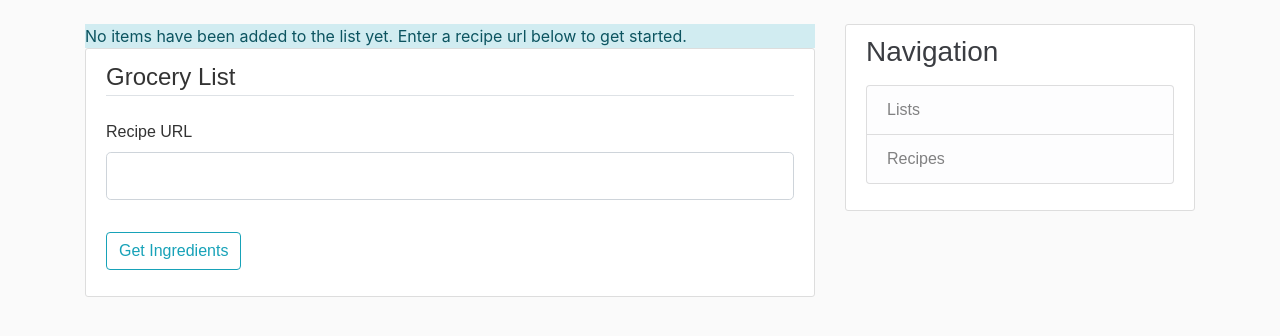
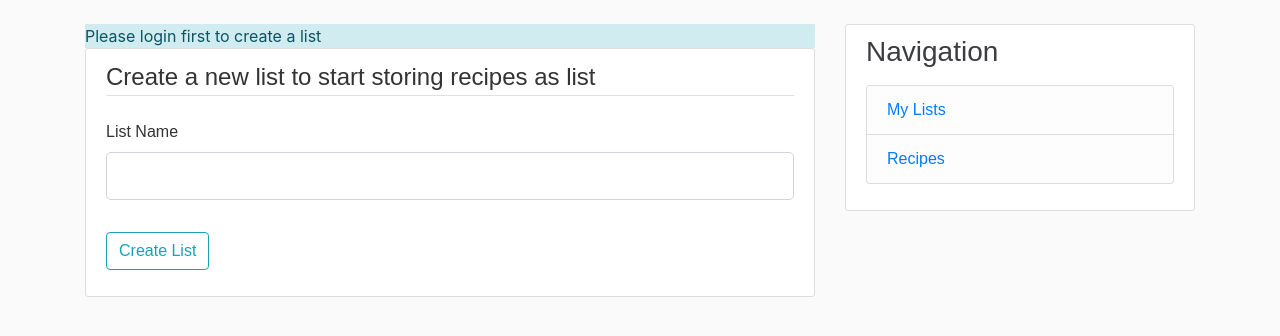
Before and after one commit to vhlavinka/Recipe-App, a Flask app: page / in a window 1280 px wide. Shown: the part 56-392 px from the top of the page. Run offline with Flask 2, Linux system fonts and the light colour scheme; some libraries are stand-ins or nearby versions.

Commit message:
Add files via upload
added in my list and recipe pages

```diff
--- a/Flask_Recipe/flaskrecipe/forms.py
+++ b/Flask_Recipe/flaskrecipe/forms.py
@@ -8,7 +8,6 @@ class RegistrationForm(FlaskForm):
     email = StringField('Email', validators=[DataRequired(), Email()])
     password = PasswordField('Password', validators=[DataRequired(), Length(min=5,max=20)])
     reenter = PasswordField('Re-enter password', validators=[DataRequired(), EqualTo('password')])
-
     submit = SubmitField('Sign up')
 
     def validate_username(self, username):
@@ -25,10 +24,12 @@ class LoginForm(FlaskForm):
     email = StringField('Email', validators=[DataRequired(), Email()])
     password = PasswordField('Password', validators=[DataRequired()])
     remember_me = BooleanField('Remember me')
+    submit = SubmitField('Sign in')
 
-    submit = SubmitField('Sign in')
+class NewListForm(FlaskForm):
+    list_title = StringField('List Name', validators=[DataRequired()])
+    submit = SubmitField('Create List')
 
 class EnterRecipe(FlaskForm):
     recipe_url = StringField('Recipe URL', validators=[DataRequired()])
-
     submit = SubmitField('Get Ingredients')
--- a/Flask_Recipe/flaskrecipe/routes.py
+++ b/Flask_Recipe/flaskrecipe/routes.py
@@ -1,6 +1,6 @@
 from flask import render_template, url_for, flash, redirect, request, session
-from flaskrecipe.forms import RegistrationForm, LoginForm, EnterRecipe
-from flaskrecipe.models import User, Item
+from flaskrecipe.forms import RegistrationForm, LoginForm, NewListForm, EnterRecipe
+from flaskrecipe.models import User, Item, List
 from flaskrecipe import app, db, bcrypt
 from flask_login import login_user, logout_user, current_user, login_required
 from bs4 import BeautifulSoup
@@ -8,82 +8,20 @@ import requests
 import json
 import re
 
-
+# Home page will let users create a new list, which will then redirect to MyLists page upon submission
 @app.route("/", methods= ['GET','POST'])
 @app.route("/home", methods= ['GET','POST'])
 def home():
-    form = EnterRecipe()
+    form = NewListForm()
+    if form.validate_on_submit() and current_user.is_authenticated:
+        new_list = List(user=current_user, list_title=form.list_title.data)
+        db.session.add(new_list)
+        db.session.commit()
+        return redirect(url_for('mylists'))
+    if current_user.is_authenticated == False:
+        flash(f'Please login first to create a list', 'info')
 
-    if form.validate_on_submit and request.method == 'POST':
-        try:
-            url = form.recipe_url.data
-            headers = {'User-Agent': 'Mozilla/5.0 (Macintosh; Intel Mac OS X 10_11_5) AppleWebKit/537.36 (KHTML, like Gecko) Chrome/50.0.2661.102 Safari/537.36'}
-            r = requests.get(url, headers = headers)
-            soup = BeautifulSoup(r.text,'html5lib')
-
-            # store title of recipe
-            title = soup.title.string
-
-            # parse for JSON-LD
-            getJSON = soup.find("script", {"type" : "application/ld+json"})
-
-            if getJSON is not None:
-                # if recipeIngredient not found in first block of script, then search next
-                failsafe = 0;
-                while "recipeIngredient" not in str(getJSON) and failsafe < 10:
-                    getJSON = getJSON.findNext("script", {"type": "application/ld+json"})
-                    failsafe = failsafe + 1 #provide a failsafe to avoid infinite loop. This occurs if there is no more application/ld_json tags
-
-                # parse out tags
-                getJSON = re.sub(r"<[^>]*>", "", getJSON.string)
-
-                # create list
-                list = getJSON
-
-                # decode JSON
-                list = json.loads(list)
-
-                # extract recipe ingredient list
-                recipeList = list["recipeIngredient"]
-
-                # pull each item from dictionary
-                for ele in recipeList:
-                    item = Item(name=ele, user=current_user) #store
-                    db.session.add(item)
-                    db.session.commit()
-
-                return redirect(url_for('home'))
-
-            # use this method if no application/ld+json
-            oEmbedURL = soup.find("link", rel="alternate", type="application/json+oembed", href = True)['href']
-
-            if getJSON is None and oEmbedURL is not None:
-
-                apiRequest = requests.get(oEmbedURL)
-                apiContents = apiRequest.json()
-                apiContentsTitle = apiContents['title']
-                apiContentsHtml = apiContents['html']
-                apiSoup = BeautifulSoup(apiContentsHtml, 'html5lib')
-
-                list = apiSoup.findAll("li", itemprop="recipeIngredient")
-
-                for ele in list:
-                    Item(name=ele, user=current_user) #store
-                    db.session.add(item)
-                    db.session.commit()
-
-                return redirect(url_for('home'))
-                flash(f'Ingredients obtained from {form.recipe_url.data}', 'success')
-        except:
-            flash(f'Cannot obtain ingredients from {form.recipe_url.data}', 'danger')
-
-    try:
-        items = Item.query.filter_by(user_id=current_user.id).all()
-    except:
-       items = []
-       flash(f'No items have been added to the list yet. Enter a recipe url below to get started.', 'info')
-
-    return render_template('home.html', form=form, items=items)
+    return render_template('home.html', form=form)
 
 @app.route("/about")
 def about():
@@ -122,3 +60,118 @@ def login():
 def logout():
     logout_user()
     return redirect(url_for('home'))
+
+''' ------------------------------------------------------------------------------------------
+MY LISTS PAGE / RECIPE PAGE
+------------------------------------------------------------------------------------------ '''
+@app.route("/myrecipes", methods= ['GET','POST'])
+def myrecipes():
+    try:
+        recipes = Recipe.query.filter_by(user_id=current_user.id).all()
+    except:
+        recipes = []
+        flash(f'No recipes have been saved yet.', 'info')
+    return render_template('myrecipes.html', recipes=recipes)
+
+@app.route("/myrecipes/recipe/<recipe_id>", methods= ['GET','POST'])
+def recipe(recipe_id):
+    try:
+        recipe = Recipe.query.filter_by(id=recipe_id).first()
+    except:
+        recipe = ''
+        flash(f'No recipes have been saved yet.', 'info')
+    return render_template('myrecipes.html', recipe=recipe)
+
+@app.route("/mylists", methods= ['GET','POST'])
+def mylists():
+    try:
+        lists = List.query.filter_by(user_id=current_user.id).all()
+    except:
+        lists = []
+        flash(f'No lists have been created yet.', 'info')
+    return render_template('mylists.html', lists=lists)
+
+@app.route("/mylists/list/<list_id>", methods= ['GET','POST'])
+def list(list_id):
+    if current_user.is_authenticated == False:
+        flash(f'Please login', 'info')
+        return redirect(url_for('login'))
+
+    # load list
+    list_data = List.query.filter_by(id=list_id).first()
+
+    form = EnterRecipe()
+
+    # BEGIN RECIPE WEB SCRAPING
+    if form.validate_on_submit and request.method == 'POST':
+        try:
+            url = form.recipe_url.data
+            headers = {'User-Agent': 'Mozilla/5.0 (Macintosh; Intel Mac OS X 10_11_5) AppleWebKit/537.36 (KHTML, like Gecko) Chrome/50.0.2661.102 Safari/537.36'}
+            r = requests.get(url, headers = headers)
+            soup = BeautifulSoup(r.text,'html5lib')
+
+            # store title of recipe
+            title = soup.title.string
+            #recipe_data = Recipe(name=title,instructions=url)
+            #db.session.add(recipe_data)
+            #db.session.commit()
+
+            # parse for JSON-LD
+            getJSON = soup.find("script", {"type" : "application/ld+json"})
+
+            if getJSON is not None:
+                # if recipeIngredient not found in first block of script, then search next
+                failsafe = 0;
+                while "recipeIngredient" not in str(getJSON) and failsafe < 10:
+                    getJSON = getJSON.findNext("script", {"type": "application/ld+json"})
+                    failsafe = failsafe + 1 #provide a failsafe to avoid infinite loop. This occurs if there is no more application/ld_json tags
+
+                # parse out tags
+                getJSON = re.sub(r"<[^>]*>", "", getJSON.string)
+
+                # create list
+                list = getJSON
+
+                # decode JSON
+                list = json.loads(list)
+
+                # extract recipe ingredient list
+                recipeList = list["recipeIngredient"]
+
+                # pull each item from dictionary
+                for ele in recipeList:
+                    item = Item(name=ele, user=current_user, list_id=list_id) #store
+                    db.session.add(item)
+                    db.session.commit()
+
+            # use this method if no application/ld+json
+            oEmbedURL = soup.find("link", rel="alternate", type="application/json+oembed", href = True)['href']
+
+            if getJSON is None and oEmbedURL is not None:
+
+                apiRequest = requests.get(oEmbedURL)
+                apiContents = apiRequest.json()
+                apiContentsTitle = apiContents['title']
+                apiContentsHtml = apiContents['html']
+                apiSoup = BeautifulSoup(apiContentsHtml, 'html5lib')
+
+                list = apiSoup.findAll("li", itemprop="recipeIngredient")
+
+                for ele in list:
+                    Item(name=ele, user=current_user) #store
+                    db.session.add(item)
+                    db.session.commit()
+
+                flash(f'Ingredients obtained from {form.recipe_url.data}', 'success')
+        except:
+            flash(f'Cannot obtain ingredients from {form.recipe_url.data}', 'danger')
+
+    # END RECIPE WEB SCRAPING
+
+    try:
+        items = Item.query.filter_by(list_id=list_id).all()
+    except:
+        items = []
+        flash(f'No items have been added to the list yet. Enter a recipe url below to get started.', 'info')
+
+    return render_template('list.html', form=form, items=items)
--- a/Flask_Recipe/flaskrecipe/templates/home.html
+++ b/Flask_Recipe/flaskrecipe/templates/home.html
@@ -2,29 +2,22 @@
 {% block content %}
 
 <div class="content-section">
-  <legend class="border-bottom mb-4">Grocery List</legend>
-  <ul>
-    {% for item in items %}
-        <li>
-            <a class="mr-2" href="#">{{ item.name }}</a>
-        </li>
-    {% endfor %}
-  </ul>
   <form method="POST" action="">
     {{ form.hidden_tag() }}
     <fieldset class="form-group">
+        <legend class="border-bottom mb-4">Create a new list to start storing recipes as list</legend>
         <div class="form-group">
-          {{ form.recipe_url.label(class="form-control-label") }}
-          {{ form.recipe_url(class="form-control form-control-lg") }}
+          {{ form.list_title.label(class="form-control-label") }}
+          {{ form.list_title(class="form-control form-control-lg") }}
         </div>
     </fieldset>
     <div class="form-group">
-      {{ form.submit(class="btn btn-outline-info") }}
+      {{ form.submit(class="btn btn-outline-info")}}
     </div>
   </form>
-
 </div>
 
 
 
+
 {% endblock content%}
--- a/Flask_Recipe/flaskrecipe/templates/layout.html
+++ b/Flask_Recipe/flaskrecipe/templates/layout.html
@@ -51,8 +51,12 @@
             <h3>Navigation</h3>
             <p class='text-muted'>
               <ul class="list-group">
-                <li class="list-group-item list-group-item-light">Lists</li>
-                <li class="list-group-item list-group-item-light">Recipes</li>
+                <li class="list-group-item list-group-item-light">
+                  <a class="mr-2" href="/mylists">My Lists</a>
+                </li>
+                <li class="list-group-item list-group-item-light">
+                  <a class="mr-2" href="/myrecipes">Recipes</a>
+                </li>
               </ul>
             </p>
           </div>
```
Also changed, not shown: Flask_Recipe/flaskrecipe/models.py (+15 -5 lines), Flask_Recipe/flaskrecipe/templates/list.html (added, +30 -0 lines), Flask_Recipe/flaskrecipe/templates/mylists.html (added, +17 -0 lines), Flask_Recipe/flaskrecipe/templates/myrecipes.html (added, +20 -0 lines), Flask_Recipe/flaskrecipe/recipeapp.db.
